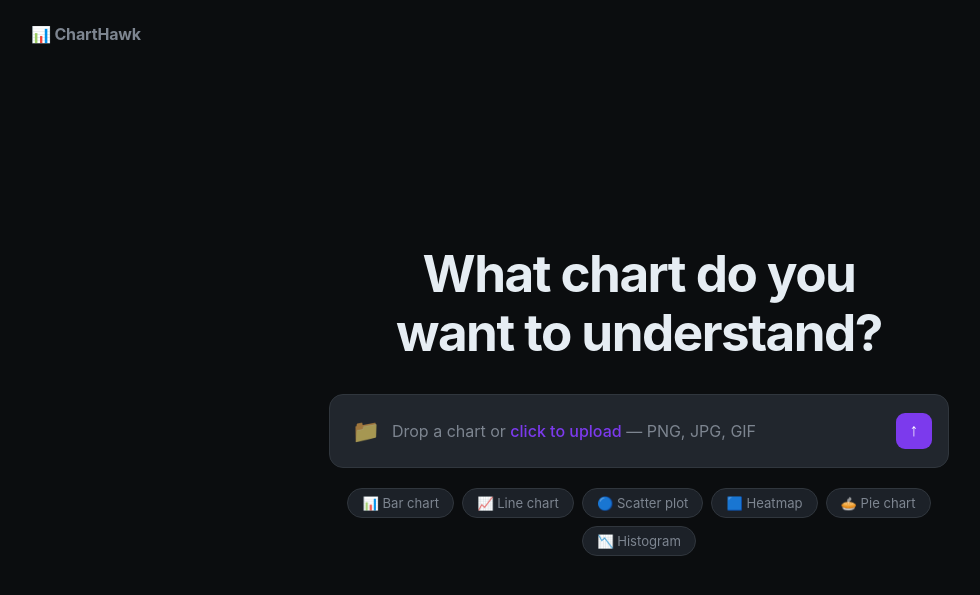
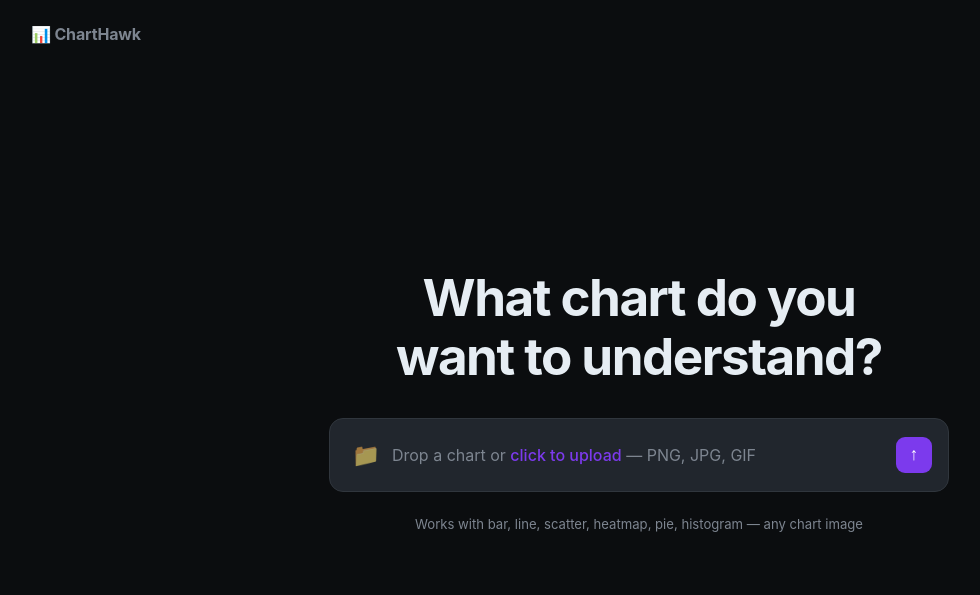
Before and after one commit to iamctodd/chart_explainer, a Flask app: page / in a window 1280 px wide. Shown: the top 595 px of the page, without its empty margins (1-981 px from the left). Run offline with Flask 3, Linux system fonts and the light colour scheme.

Commit message:
UI cleanup: remove decorative chip pills, add plain hint text
Chips (Bar chart, Line chart, etc.) had no click action — they were
purely decorative but implied interactivity. Replaced with a single
muted hint line that actually informs: what chart types are supported.

Co-Authored-By: Claude Sonnet 4.6 <noreply@anthropic.com>

```diff
--- a/web_app/templates/index.html
+++ b/web_app/templates/index.html
@@ -124,26 +124,12 @@
 
         .landing-send-btn:hover { background: var(--accent-hover); }
 
-        .landing-chips {
-            display: flex;
-            flex-wrap: wrap;
-            gap: 8px;
-            justify-content: center;
-            max-width: 620px;
-        }
-
-        .chip {
-            background: var(--bg-card);
-            border: 1px solid var(--border);
-            border-radius: 20px;
-            padding: 6px 14px;
+        .landing-hint {
             font-size: 0.82em;
             color: var(--text-muted);
-            user-select: none;
-            transition: border-color 0.15s, color 0.15s;
+            text-align: center;
+            margin-top: 4px;
         }
-
-        .chip:hover { border-color: var(--accent); color: var(--text-primary); }
 
         .landing-loading {
             display: none;
@@ -623,14 +609,7 @@
             <button class="landing-send-btn" tabindex="-1" aria-label="Upload">↑</button>
         </div>
 
-        <div class="landing-chips">
-            <span class="chip">📊 Bar chart</span>
-            <span class="chip">📈 Line chart</span>
-            <span class="chip">🔵 Scatter plot</span>
-            <span class="chip">🟦 Heatmap</span>
-            <span class="chip">🥧 Pie chart</span>
-            <span class="chip">📉 Histogram</span>
-        </div>
+        <p class="landing-hint">Works with bar, line, scatter, heatmap, pie, histogram — any chart image</p>
 
         <div class="landing-loading" id="loading">
             <div class="spinner"></div>
```
